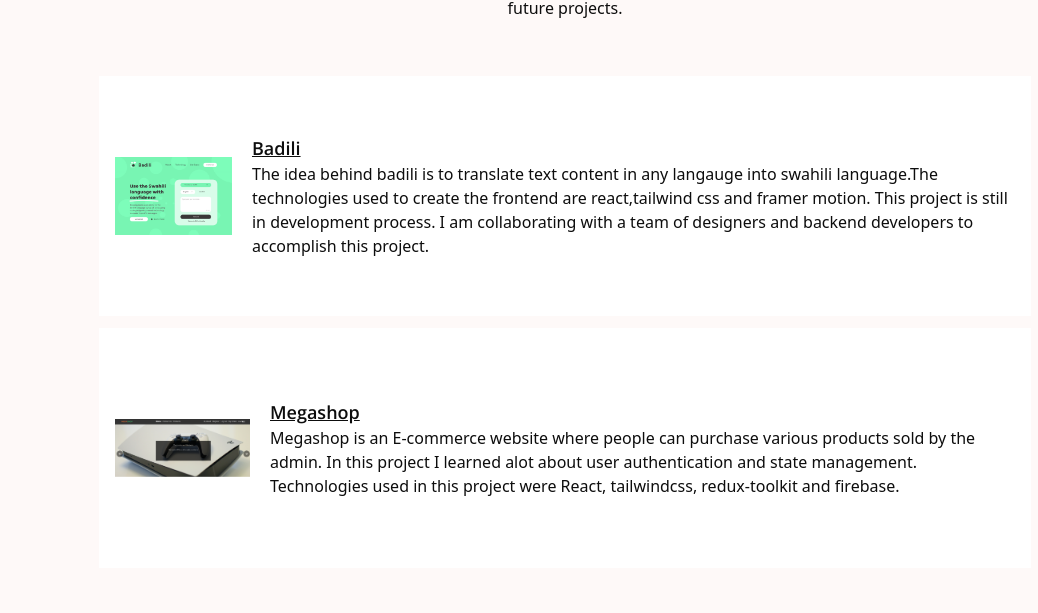
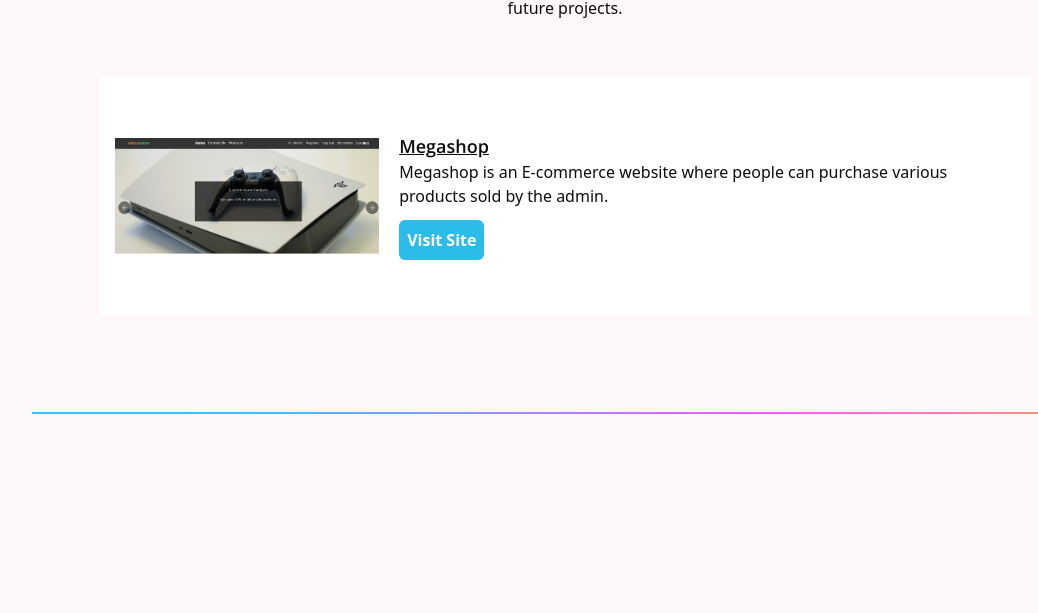
Before and after one commit to hibajr/react_portfolio, a React (Create React App) app: page / in a window 1280 px wide. Shown: the part 1798-2411 px from the top of the page, without its empty margins (75-1113 px from the left). Built offline with nearby package versions, Linux system fonts and the light colour scheme.

Commit message:
clickable megashop project

```diff
--- a/src/scenes/Projects.js
+++ b/src/scenes/Projects.js
@@ -5,7 +5,7 @@
     },
     Megashop:{
         title: 'Megashop',
-        description: 'Megashop is an E-commerce website where people can purchase various products sold by the admin. In this project I learned alot about user authentication and state management. Technologies used in this project were React, tailwindcss, redux-toolkit and firebase.'
+        description: 'Megashop is an E-commerce website where people can purchase various products sold by the admin.'
     }
 
 }
--- a/src/scenes/Projectz.jsx
+++ b/src/scenes/Projectz.jsx
@@ -8,23 +8,27 @@
 
 ///////PROJECT///////////////
 
-const Project = ({title,image,description})=>{
+const Project = ({title,image,description,siteURL})=>{
  return (
  <div className='flex items-center p-4 gap-5 bg-white w-[90%] mx-auto justify-start h-60'>
-    <div className='w-[40%] h-40%'>
+    <div className='w-[30%]'>
       <img src={image} alt="" className='w-full h-full'/>
     </div>
-    <div>
+    <div className='w-[70%]'>
       <h3 className='font-opensans underline text-lg font-semibold'>{title}</h3>
       <p className='text-base max-width-[50%]'>{description}</p>
+      <a href={siteURL} className='mt-3'>
+      <button className='p-2 bg-blue mt-3 rounded-md text-white font-semibold'>Visit Site</button>
+      </a>
     </div>
+
  </div>
 )
 }
 
-const ProjectSm = ({title,image,description})=>{
+const ProjectSm = ({title,image,description,siteURL})=>{
   return (
-   <div className='w-90% p-1 mt-2'>
+   <div className='w-90% p-1 mt-2 mb-5'>
     <p className='text-center text-lg font-semibold'>{title}</p>
     <div>
       <img src={image} alt="" className='w-full h-full' />
@@ -32,6 +36,11 @@
     <p className='p-1 text-sm'>
       {description}
     </p>
+    <div className='flex justify-center'>
+    <a href={siteURL} className=''>
+      <button className='p-2 bg-blue font-semiboldn rounded-lg mt-3 mx-auto font-semibold text-white'>Visit Site</button>
+    </a>
+    </div>
    </div>
  )
  }
@@ -76,14 +85,10 @@
         <div className='mx-auto'>
             <div className='flex flex-col p-4 gap-3 w-full mx-auto '>
              <Project
-              title={'Badili'}
-              image={badiliImage}
-              description={projects.badili.description}
-             />
-             <Project
               title={'Megashop'}
               image={megashopImage}
               description={projects.Megashop.description}
+              siteURL={'https://marvelous-buttercream-59a51d.netlify.app'}
              />
 
             </div>
@@ -95,14 +100,10 @@
         :
         (<div>
           <ProjectSm
-          title='Badili'
-          image={badiliImage}
-          description={projects.badili.description}
-          />
-          <ProjectSm
           title='Megashop'
           image={megashopImage}
           description={projects.Megashop.description}
+          siteURL = {'https://marvelous-buttercream-59a51d.netlify.app'}
           />
         </div>
         )
```
